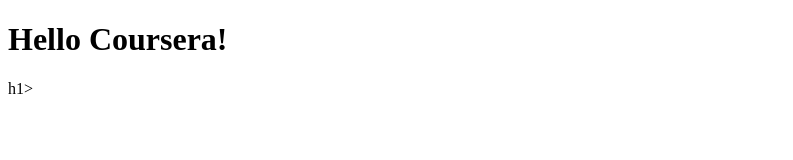
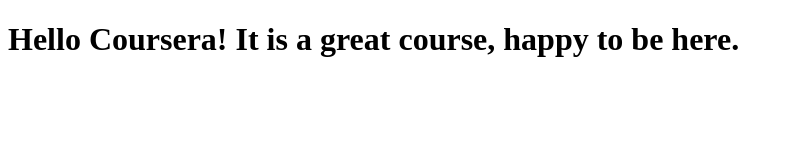
Before and after one commit to DJBonino/Coursera-Test, a plain HTML site: page practice/index.html in a window 1280 px wide. Shown: the whole page, without its empty margins (0-793 px from the left). Drawn offline with Linux system fonts and the light colour scheme.

Commit message:
Small addition to our page content

```diff
--- a/practice/index.html
+++ b/practice/index.html
@@ -4,6 +4,6 @@
 	<title>Hello Coursera!!</title>
 </head>
 <body>
-<h1>Hello Coursera!</h1>h1>
+<h1>Hello Coursera! It is a great course, happy to be here.</h1>
 </body>
 </html>
```
